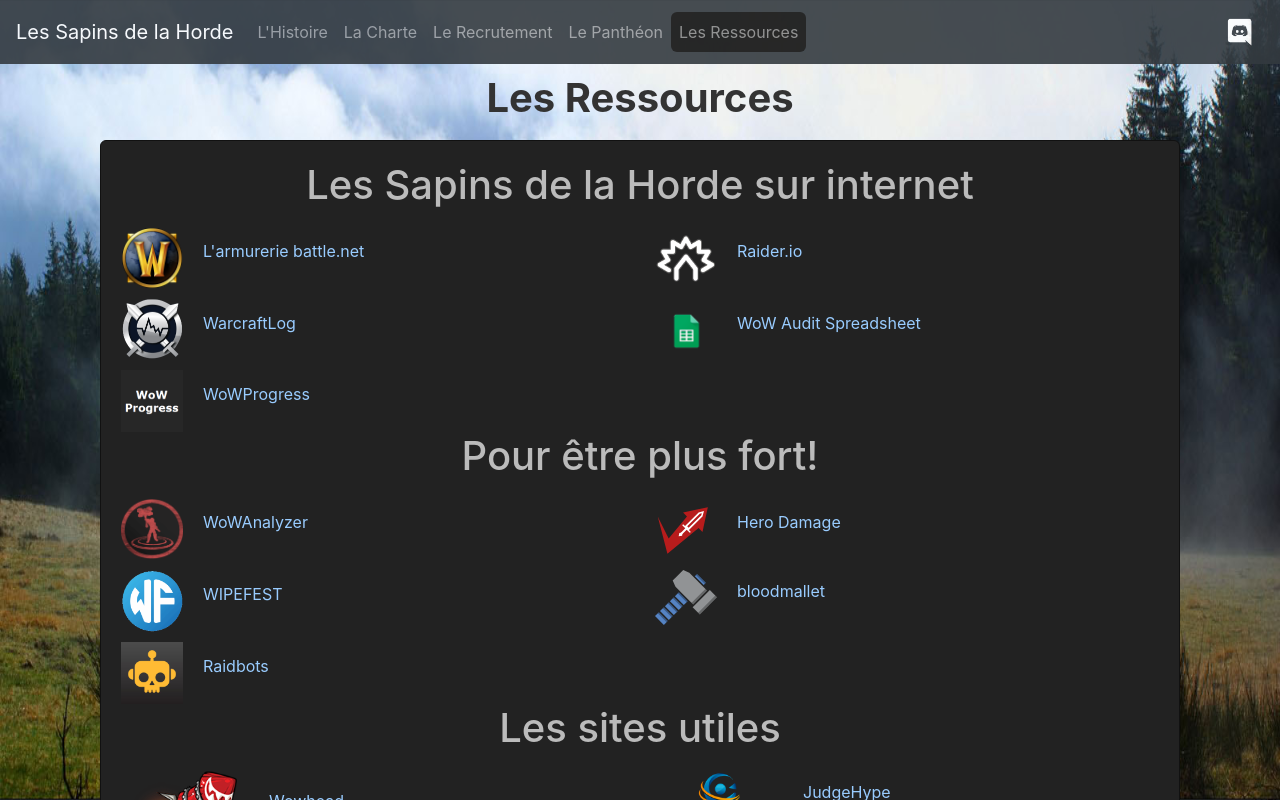
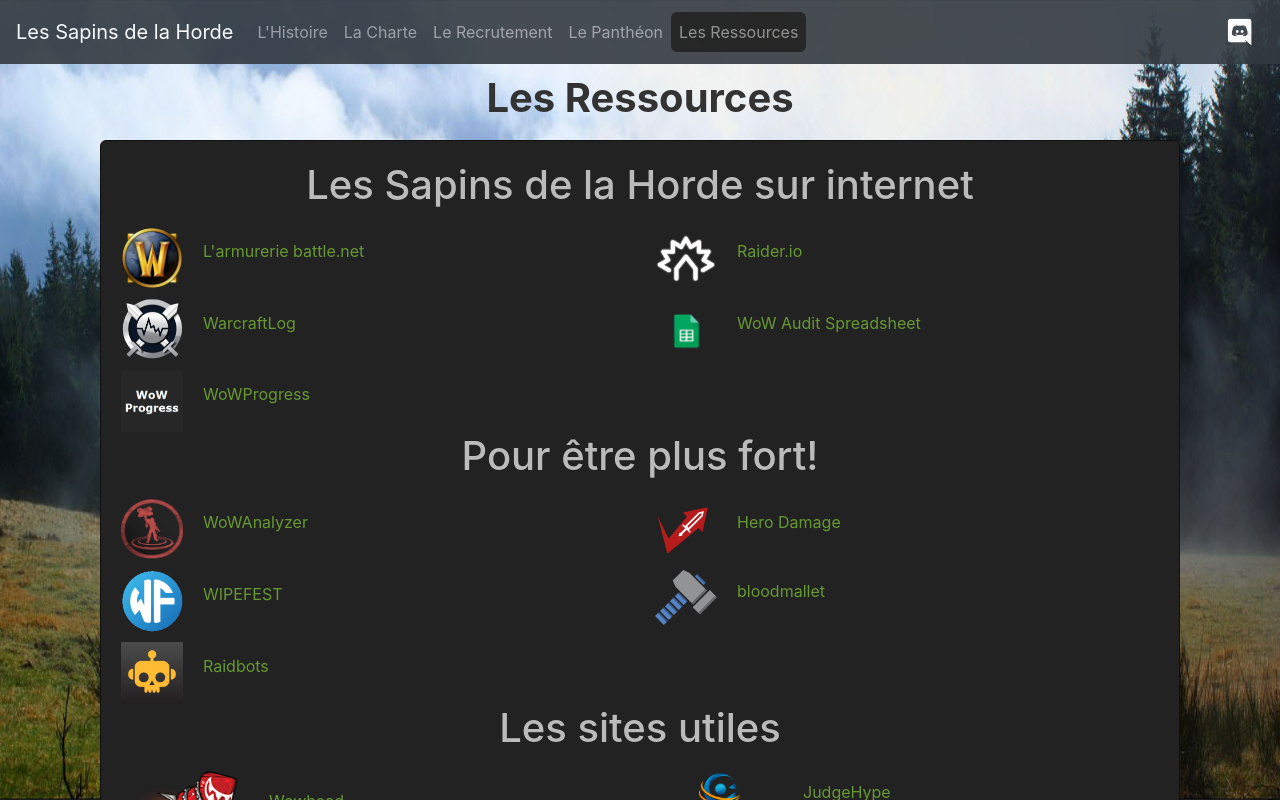
Before and after one commit to SnomeaD/sapins, a Vue app: page /#/ressource in a window 1280 px wide. Shown: the top 800 px of the page. Built offline with nearby package versions, Linux system fonts and the light colour scheme.

Commit message:
Add some green selection and link

```diff
--- a/src/css/style.less
+++ b/src/css/style.less
@@ -3,6 +3,18 @@
     background-size: 100%;
     background-color:#333;
     color: #BBB;
+}
+::selection {
+    background: #339900; /* WebKit/Blink Browsers */
+}
+::-moz-selection {
+    background: #339900; /* Gecko Browsers */
+}
+a {
+    color: #669933;
+}
+a:hover {
+    color: #99ccff;
 }
 #title {
     color:#333;
@@ -56,9 +68,3 @@
 .logo-ressource-large {
     width: 128px;
 }
-a {
-    color: #99ccff;
-}
-a:hover {
-    color: #0b5588;
-}
```
